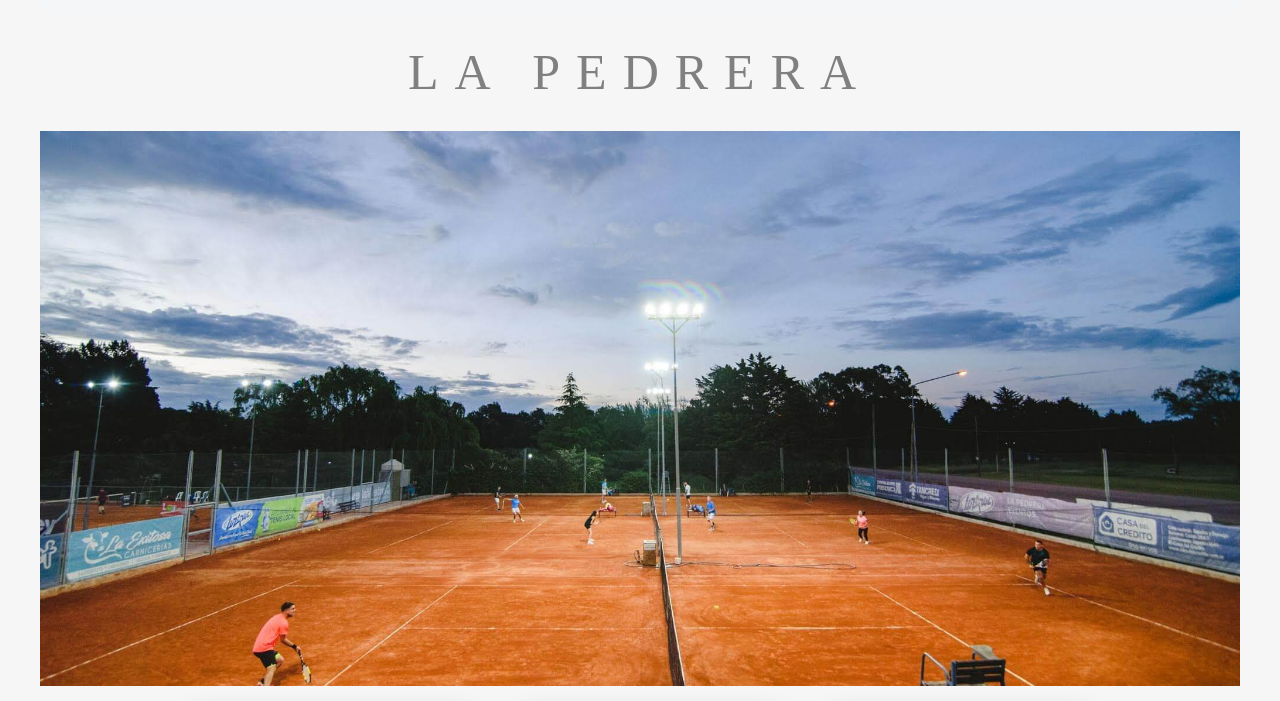
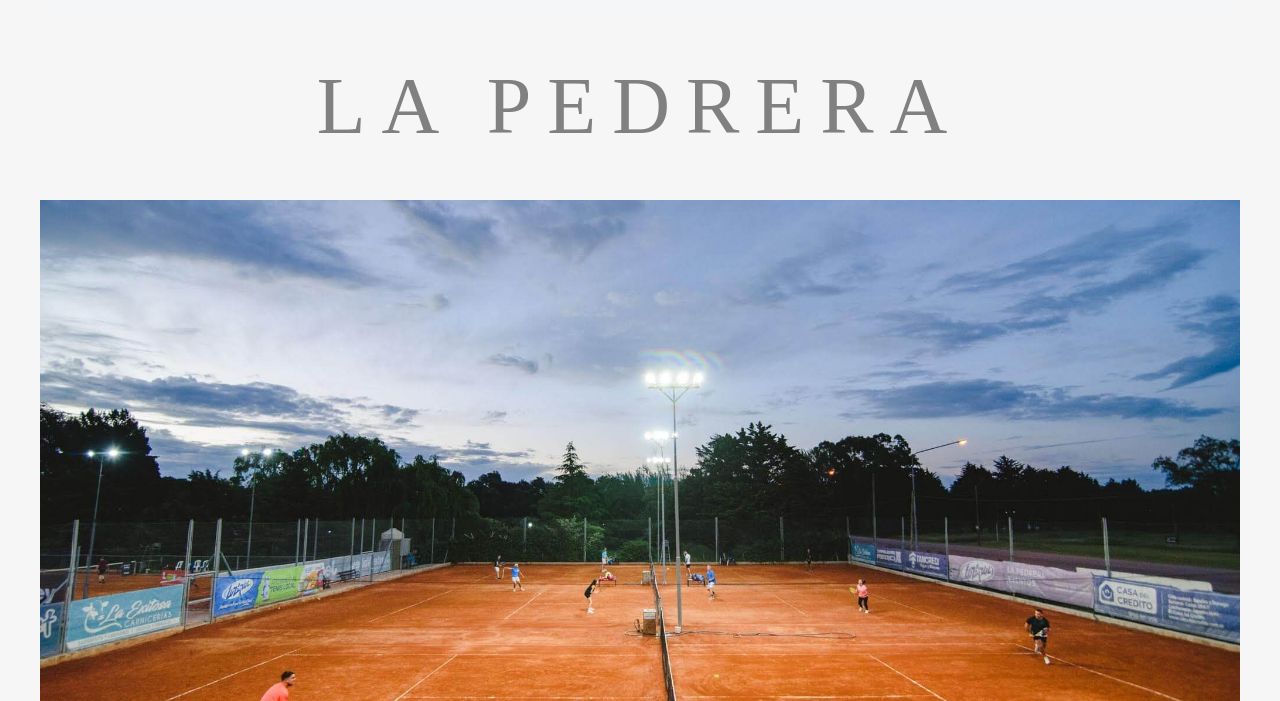
Before and after one commit to Dai-Cabrera/La-Pedrera-Olavarria, a website: page index.html in a window 1280 px wide. Shown: the part 99-800 px from the top of the page. Drawn offline with Linux system fonts and the light colour scheme.

Commit message:
al checkbox-hack__label, le cambie el top:=; por el top:2;

```diff
--- a/css/style.css
+++ b/css/style.css
@@ -11,7 +11,7 @@
   }
 
   .displayS,
-.imgS {
+  .imgS {
     width: 100%;
     object-fit: contain;
   }
@@ -109,7 +109,7 @@ header .checkbox__hack:checked ~ .nav--top {
 }
 header .checkbox-hack__label {
   position: absolute;
-  top: 0;
+  top: 2;
   left: 0;
   z-index: 100;
   width: 100%;
@@ -157,10 +157,10 @@ header .checkbox-hack__label {
 }
 
 h1 {
-  padding: 30px;
+  padding: 3rem;
   font-family: initial;
   font-weight: normal;
-  font-size: 50px;
+  font-size: 5rem;
   text-align: center;
   color: gray;
   letter-spacing: 1rem;
@@ -284,7 +284,8 @@ h3 {
 /* contacto */
 .informacion {
   color: #444141;
-  font-family: -apple-system, BlinkMacSystemFont, "Segoe UI", Roboto, Oxygen, Ubuntu, Cantarell, "Open Sans", "Helvetica Neue", sans-serif;
+  font-family: -apple-system, BlinkMacSystemFont, "Segoe UI", Roboto, Oxygen,
+    Ubuntu, Cantarell, "Open Sans", "Helvetica Neue", sans-serif;
   line-height: 1.5;
 }
 
@@ -347,7 +348,8 @@ footer {
 footer p {
   color: gray;
   border-bottom: 4px double #b1abab;
-  font-family: "Trebuchet MS", "Lucida Sans Unicode", "Lucida Grande", "Lucida Sans", Arial, sans-serif;
+  font-family: "Trebuchet MS", "Lucida Sans Unicode", "Lucida Grande",
+    "Lucida Sans", Arial, sans-serif;
   letter-spacing: 1rem;
   padding-top: 1rem;
   padding-bottom: 1rem;
```
